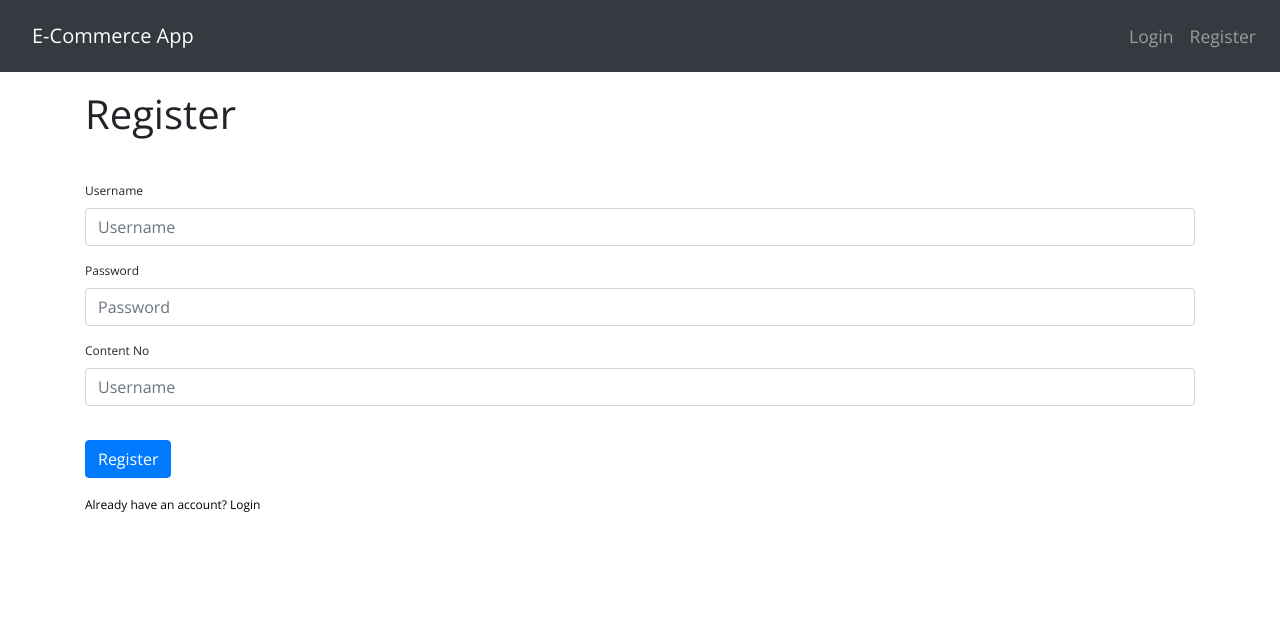
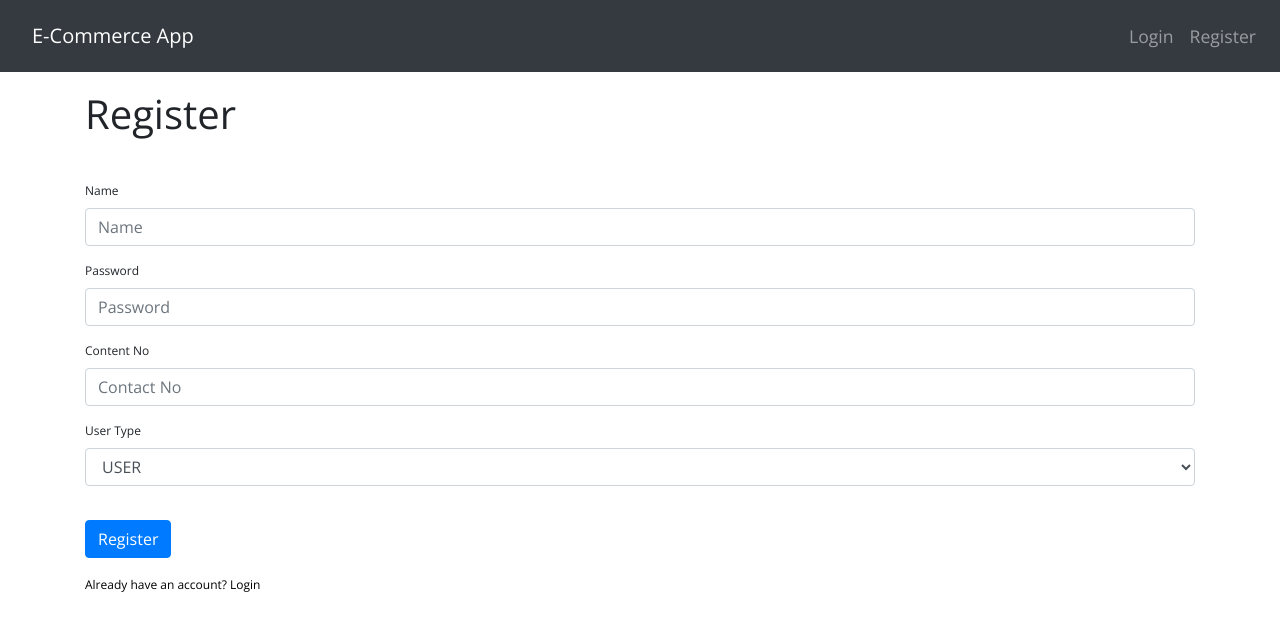
Before and after one commit to MenuraDewalegama/DS-Assignment-2, a React (Vite) app in the folder e-commerce-app-frontend/: page /register in a window 1280 px wide. Shown: the top 630 px of the page. Built offline with nearby package versions, Linux system fonts and the light colour scheme; no server answers.

Commit message:
Change user registration form fields.

```diff
--- a/e-commerce-app-frontend/src/components/register/Register.jsx
+++ b/e-commerce-app-frontend/src/components/register/Register.jsx
@@ -4,6 +4,29 @@ import {Link} from 'react-router-dom';
 
 
 export default class Register extends React.Component {
+
+    constructor(props) {
+        super(props);
+        this.state = {
+            name: null,
+            contactNo: null,
+            password: null,
+            type: null
+        };
+    }
+
+    /** Register the user. */
+    onSubmit() {
+        console.log('register called!');
+        console.log(this.state);
+    }
+
+    /* keep track of changes of the form field values. */
+    onChange(event) {
+        const {name, value} = event.target;
+        this.setState({[name]: value});
+        console.log(name, value);
+    }
 
     render() {
         return (
@@ -14,26 +37,45 @@ export default class Register extends React.Component {
                 <br/>
                 <br/>
                 <Form>
-                    <Form.Group controlId="formBasicEmail">
-                        <Form.Label>Username</Form.Label>
-                        <Form.Control type="name" placeholder="Username"/>
+                    <Form.Group controlId="formBasicName">
+                        <Form.Label>Name</Form.Label>
+                        <Form.Control name="name"
+                                      type="name"
+                                      placeholder="Name"
+                                      onChange={(event) => this.onChange(event)}
+                        />
                     </Form.Group>
 
                     <Form.Group controlId="formBasicPassword">
                         <Form.Label>Password</Form.Label>
-                        <Form.Control type="password" placeholder="Password"/>
+                        <Form.Control name="password"
+                                      type="password"
+                                      placeholder="Password"
+                                      onChange={(event) => this.onChange(event)}
+                        />
                     </Form.Group>
 
-                    <Form.Group controlId="formGridState">
+                    <Form.Group controlId="formBasicContactNo">
                         <Form.Label>Content No</Form.Label>
-                        <Form.Control type="name" placeholder="Username"/>
+                        <Form.Control type="name"
+                                      placeholder="Contact No"
+                                      onChange={(event) => this.onChange(event)}
+                        />
+                    </Form.Group>
+
+                    <Form.Group controlId="formBasicDelivery">
+                        <Form.Label>User Type</Form.Label>
+                        <Form.Control name="type" as="select" defaultValue="DHL"
+                                      onChange={(event) => this.onChange(event)}>
+                            <option value="USER">USER</option>
+                            <option value="ADMIN">ADMIN</option>
+                        </Form.Control>
                     </Form.Group>
 
                     <br/>
-                    <Button variant="primary">
-                        {/* // TODO: if registration successful, then redirect to root URL (/product). */}
-                        <Link to="/" style={{textDecoration: 'none', color: 'white'}}>Register</Link>
-                    </Button>
+                    <Button variant="primary"
+                            onClick={this.onSubmit.bind(this)}
+                    >Register</Button>
                 </Form>
                 <br/>
 
```
